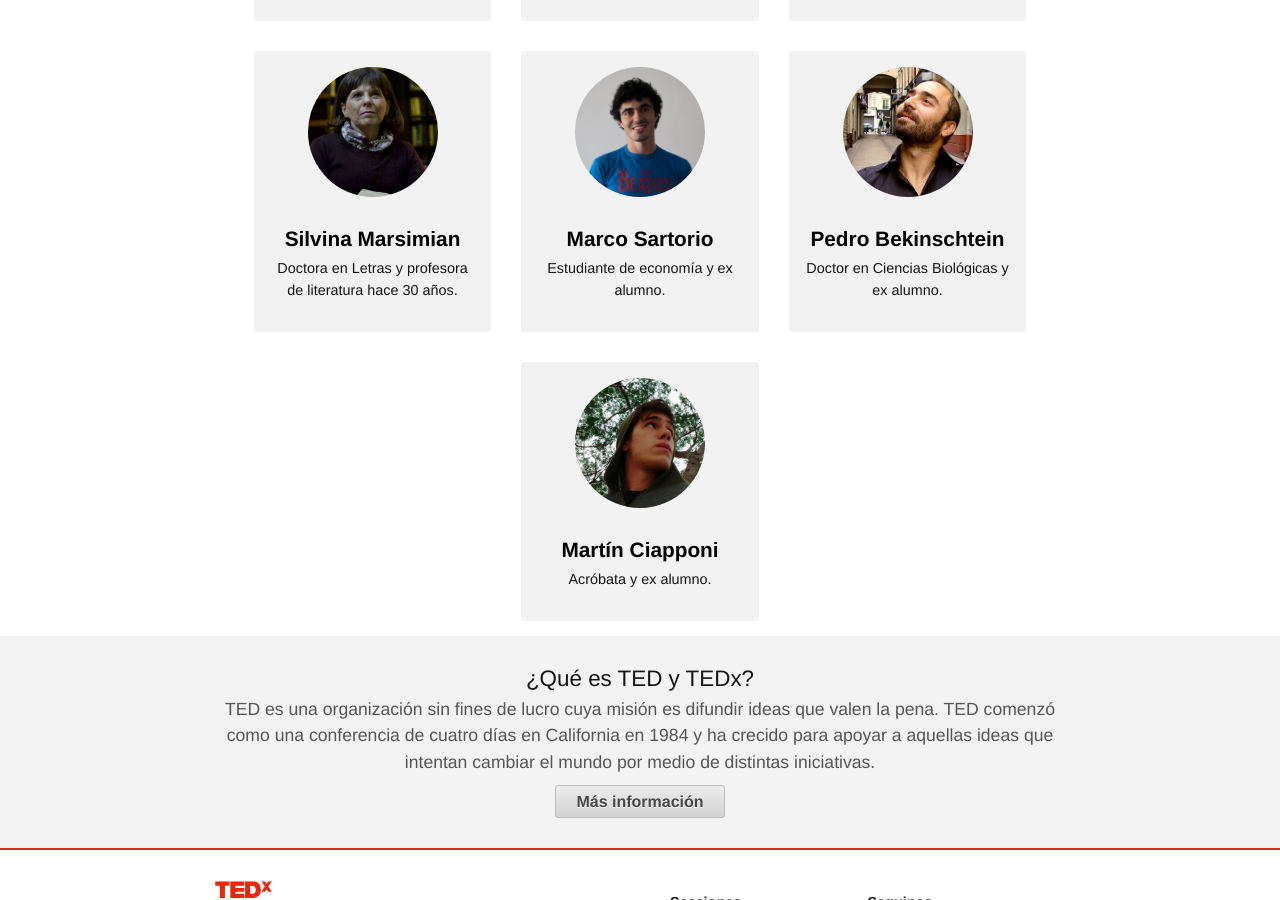
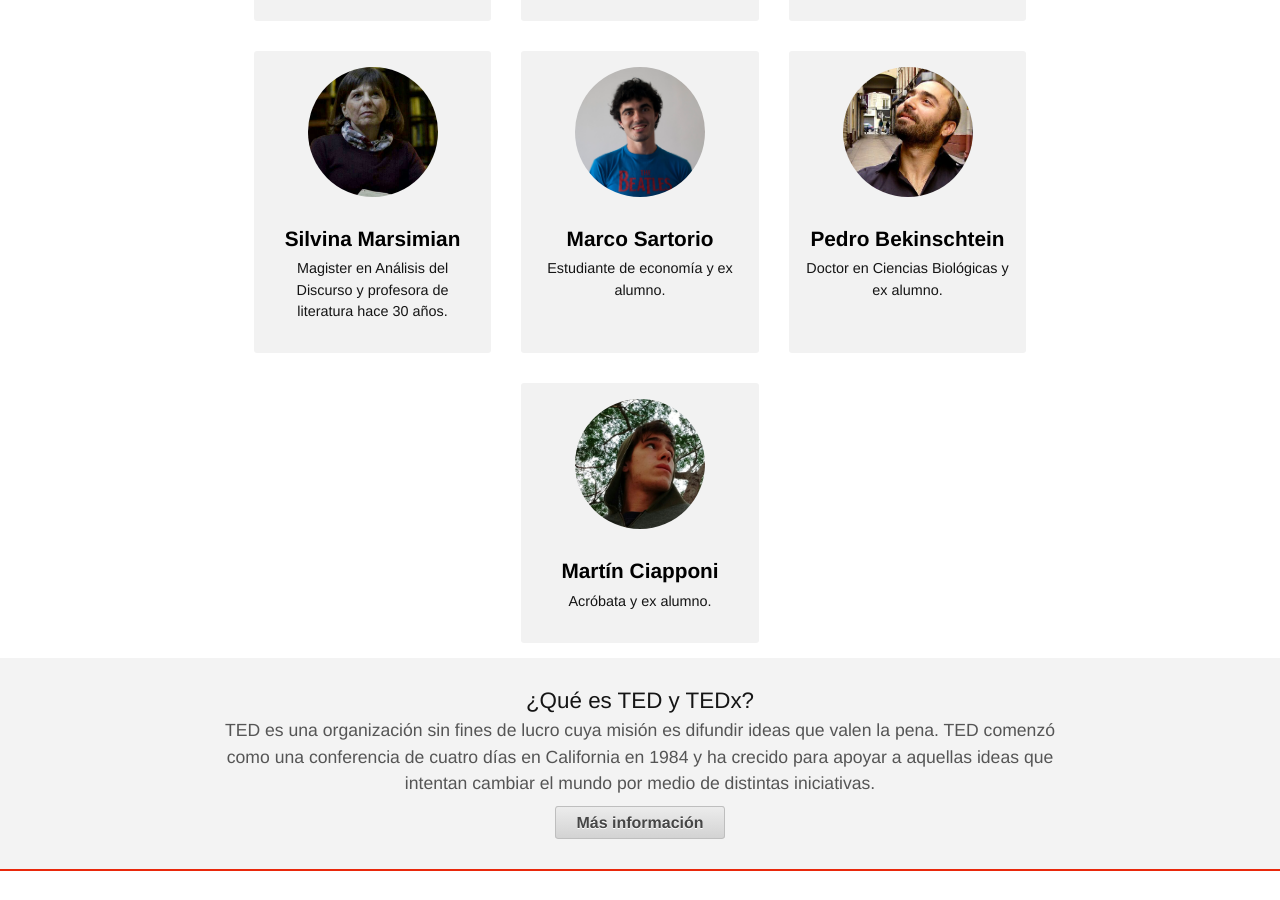
Before and after one commit to TEDxCNBA/pagina, a Jekyll site: the page built from evento.html, in a window 1280 px wide and 900 px high, scrolled down 903 px. Built offline with Jekyll 4.4.1, drawn with Linux system fonts in a browser that asks for light colours.

Commit message:
Cambié la bio de Marsimian

```diff
--- a/_data/speakers.yml
+++ b/_data/speakers.yml
@@ -11,7 +11,7 @@
   foto: /martinb.jpg
 
 - nombre: Silvina Marsimian
-  perfil: Doctora en Letras y profesora de literatura hace 30 años.
+  perfil: Magister en Análisis del Discurso y profesora de literatura hace 30 años.
   foto: /silvina.png
 
 - nombre: Marco Sartorio
```
